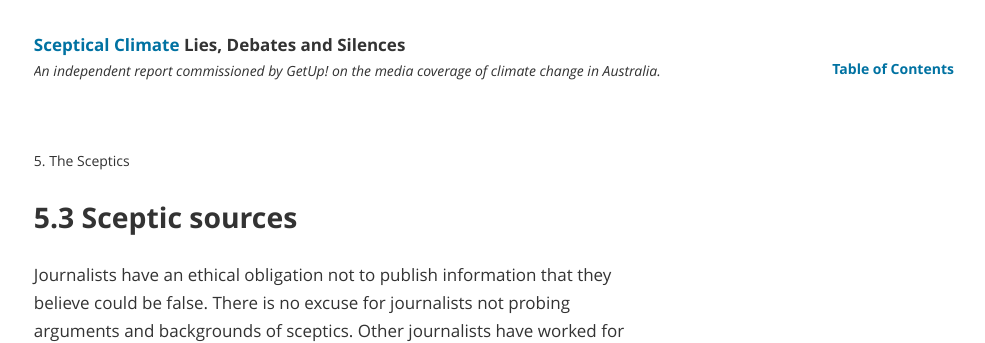
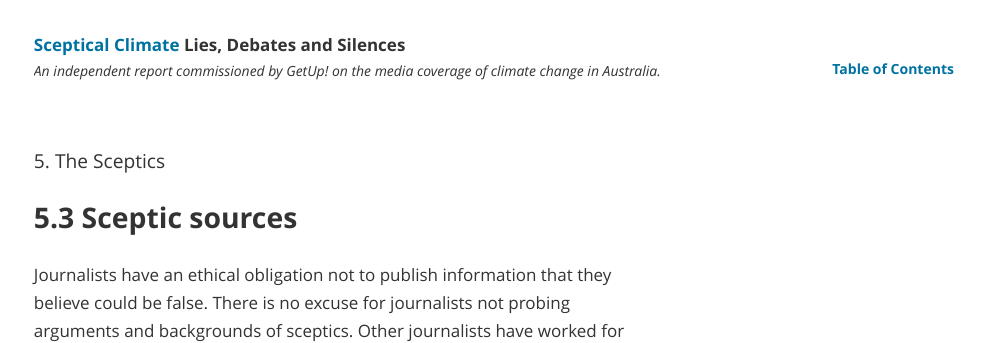
Before and after one commit to investigate/sceptical-climate, a Jekyll site: the page built from part-3/the-sceptics/05-03-sources.html, in a window 1280 px wide. Shown: the top 343 px of the page, without its empty margins (141-1126 px from the left). Built offline with Jekyll 4.4.1, drawn with Linux system fonts in a browser that asks for light colours; nearby versions of some CDN libraries; Markdown is read by kramdown in place of the engine named in the settings.

Commit message:
Update h2 breadcrumb size
h2.breadcrumb font size to 1.2em

```diff
--- a/css/style.css
+++ b/css/style.css
@@ -366,7 +366,7 @@ h2 {
 
 h2.breadcrumb {
   font-size: 14px;
-  font-size: 0.875rem;
+  font-size: 1.2rem;
   margin: 23.344px 0px 0px 0px;
   margin: 1.459rem 0rem 0rem 0rem;
   padding: 23.344px 0px 0px;
```
Also changed, not shown: css/print.css (line endings or trailing spaces).
